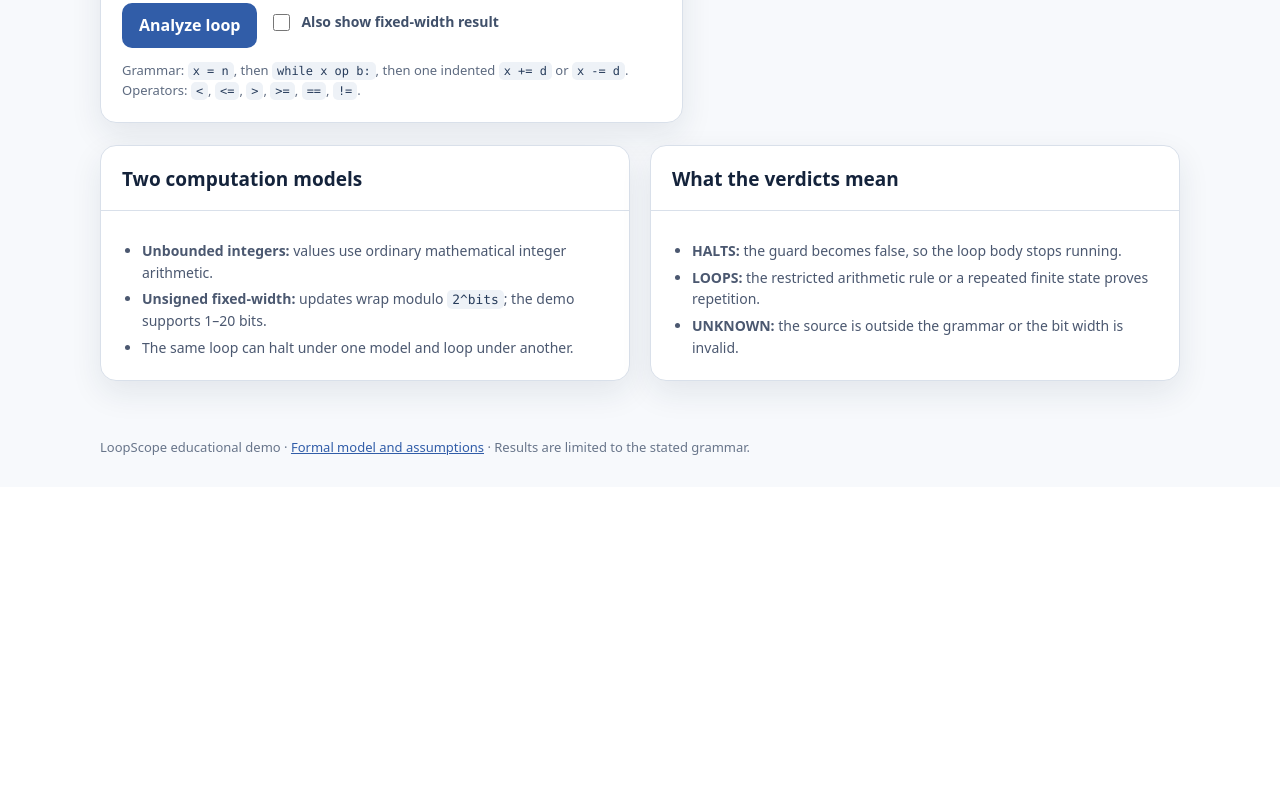
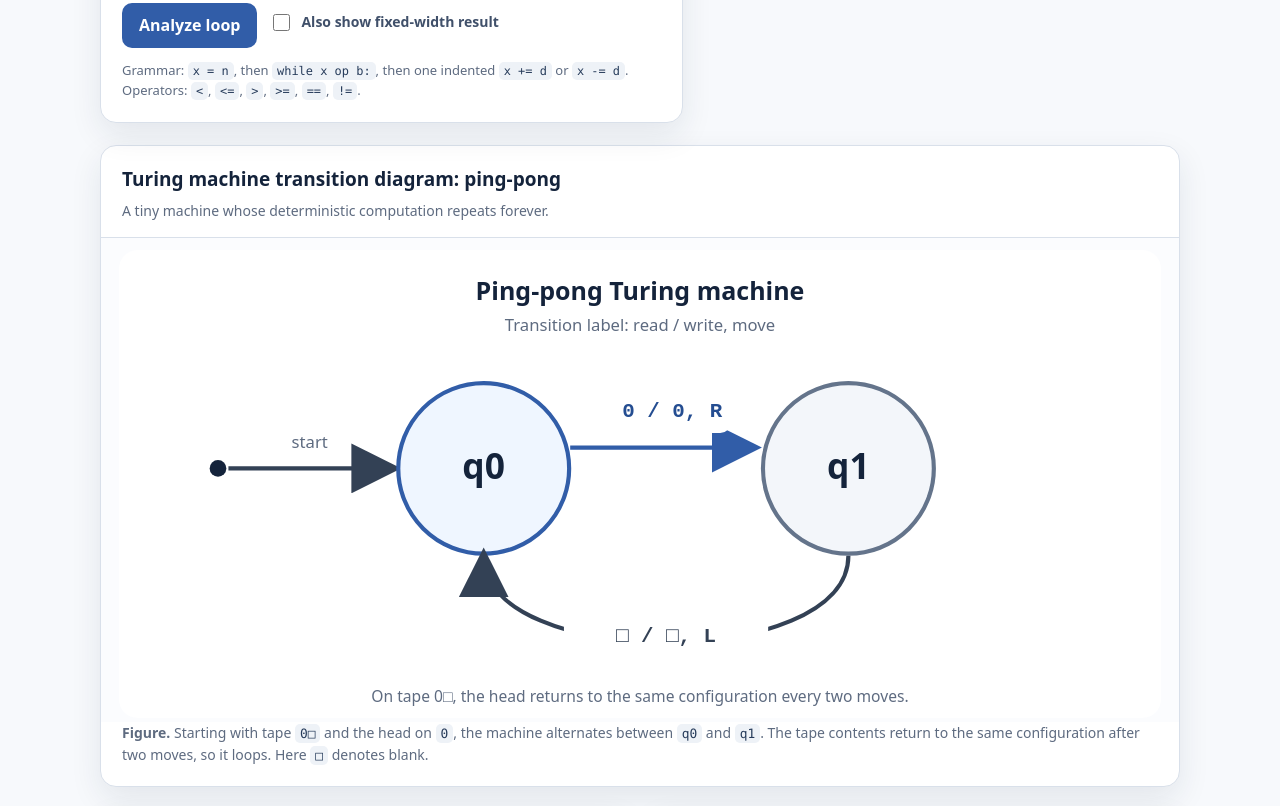
Before and after one commit to Saffhrin/FLA-Task4-LoopScope, a plain HTML site: page index.html in a window 1280 px wide. Shown: the part 775-1581 px from the top of the page. Before the commit the page ends 1262 px from the top, so only its background shows below. Drawn offline with Linux system fonts and the light colour scheme.

Commit message:
Show the Turing machine transition diagram

```diff
--- a/index.html
+++ b/index.html
@@ -81,6 +81,10 @@
     .result-detail { margin: 11px 0 0; padding-top: 10px; border-top: 1px solid #edf0f4; color: var(--muted); font-size: 13px; }
     .empty { color: var(--muted); }
     .model-note { margin: 15px 1px 0; color: var(--muted); font-size: 13px; }
+    .diagram-card { margin-top: 22px; }
+    .diagram-wrap { padding: 12px 18px 4px; background: #fbfcfe; }
+    .diagram-wrap img { display: block; width: 100%; height: auto; }
+    .diagram-caption { margin: 0; padding: 0 21px 20px; color: var(--muted); font-size: 14px; }
     .lower { display: grid; grid-template-columns: 1fr 1fr; gap: 20px; margin-top: 22px; }
     .lower .card-body { color: #4b5870; font-size: 14px; }
     .lower ul { margin: 9px 0 0; padding-left: 20px; }
@@ -149,6 +153,17 @@ while i > 0:
           <p class="model-note">An exact result for this restricted grammar is not a general solution to the halting problem.</p>
         </div>
       </div>
+    </section>
+
+    <section class="card diagram-card" aria-labelledby="tm-diagram-title">
+      <div class="card-head">
+        <h2 id="tm-diagram-title">Turing machine transition diagram: ping-pong</h2>
+        <p>A tiny machine whose deterministic computation repeats forever.</p>
+      </div>
+      <div class="diagram-wrap">
+        <img src="docs/diagrams/tm_ping_pong.svg" alt="Transition diagram: initial state q0 moves right on symbol 0, writing 0 and entering q1; q1 moves left on blank, keeping blank and returning to q0. These transitions repeat." loading="lazy">
+      </div>
+      <p class="diagram-caption"><strong>Figure.</strong> Starting with tape <code>0□</code> and the head on <code>0</code>, the machine alternates between <code>q0</code> and <code>q1</code>. The tape contents return to the same configuration after two moves, so it loops. Here <code>□</code> denotes blank.</p>
     </section>
 
     <section class="lower" aria-label="Model notes">
```
